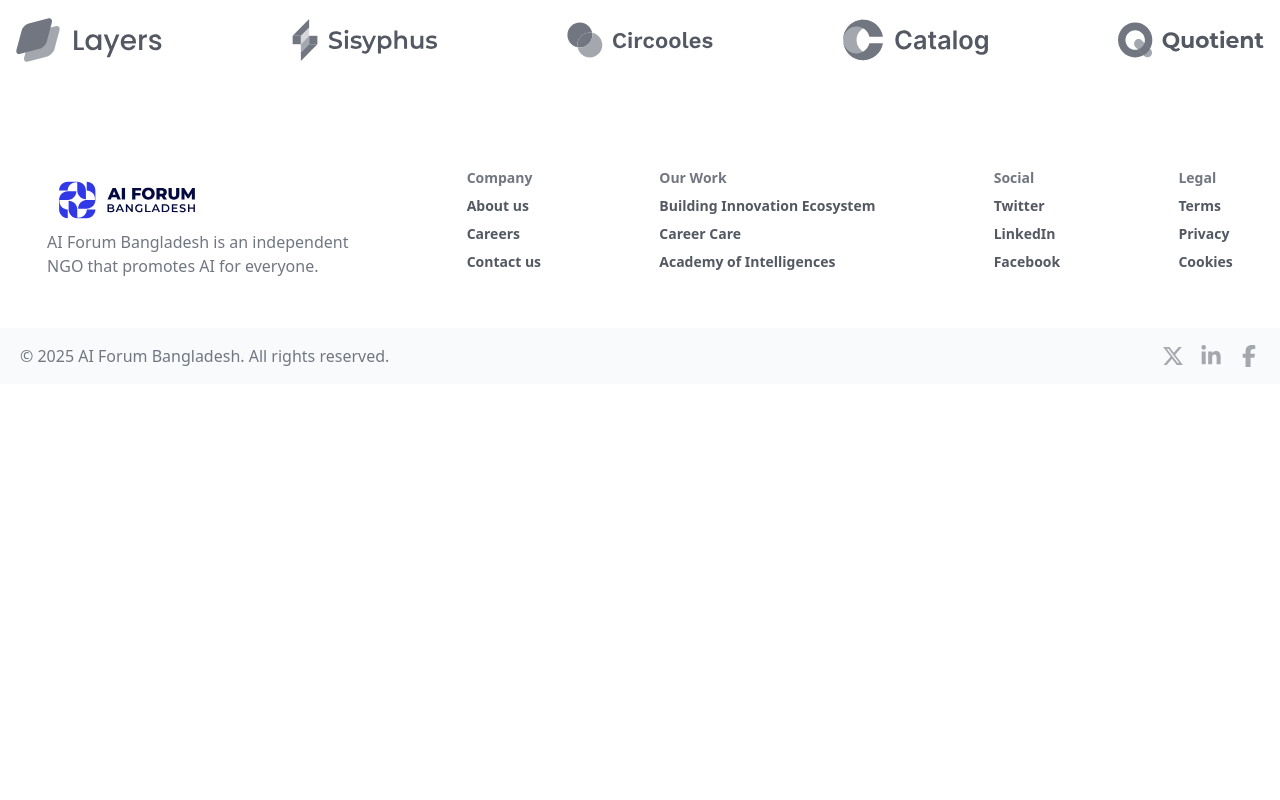
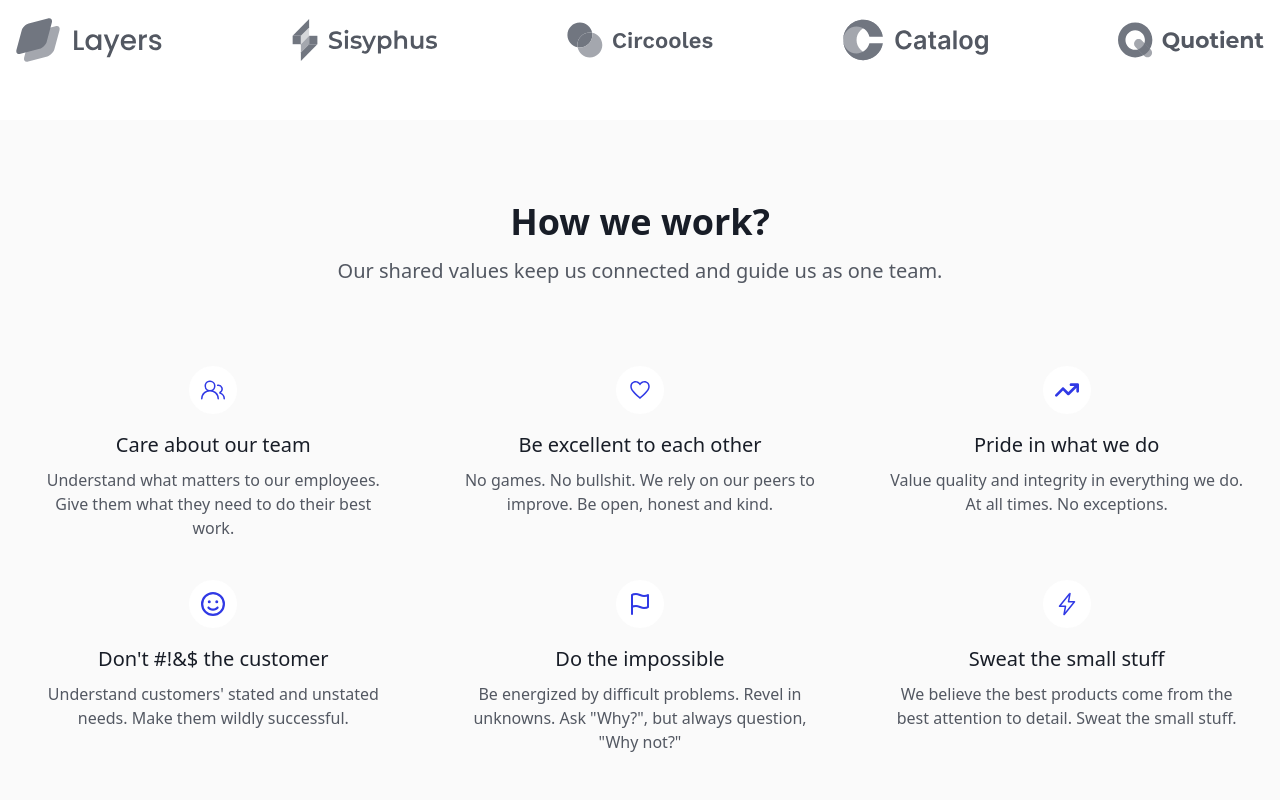
Before and after one commit to FarabiAkash/ai-forum, a Next.js app: page /about-us in a window 1280 px wide. Shown: the part 1320-2120 px from the top of the page. Before the commit the page ends 1704 px from the top, so only its background shows below. Built offline with nearby package versions, Linux system fonts and the light colour scheme.

Commit message:
Implement how we work in about page

```diff
--- a/app/about-us/page.js
+++ b/app/about-us/page.js
@@ -1,3 +1,4 @@
+import HowWeWork from "@/components/AboutUs/HowWeWork"
 import OurJourney from "@/components/AboutUs/OurJourney"
 import OurPartner from "@/components/AboutUs/OurPartner"
 import CommonBanner from "@/components/Shared/CommonBanner"
@@ -13,6 +14,7 @@ const page = () => {
             />
             <OurJourney />
             <OurPartner />
+            <HowWeWork />
         </>
     )
 }
--- /dev/null
+++ b/components/AboutUs/HowWeWork.jsx
@@ -0,0 +1,74 @@
+import { GoPeople } from 'react-icons/go'
+import { IoMdHeartEmpty } from 'react-icons/io'
+import { FaArrowTrendUp, FaRegFaceSmile } from 'react-icons/fa6'
+import { FiFlag } from 'react-icons/fi'
+import { IoFlashOutline } from 'react-icons/io5'
+
+const HowWeWork = () => {
+  const items = [
+    {
+      icon: <GoPeople size={24} className='text-[#3039E5]' />,
+      title: 'Care about our team',
+      desc: 'Understand what matters to our employees. Give them what they need to do their best work.'
+    },
+    {
+      icon: <IoMdHeartEmpty size={24} className='text-[#3039E5]' />,
+      title: 'Be excellent to each other',
+      desc: 'No games. No bullshit. We rely on our peers to improve. Be open, honest and kind.'
+    },
+    {
+      icon: <FaArrowTrendUp size={24} className='text-[#3039E5]' />,
+      title: 'Pride in what we do',
+      desc: 'Value quality and integrity in everything we do. At all times. No exceptions.'
+    },
+    {
+      icon: <FaRegFaceSmile size={24} className='text-[#3039E5]' />,
+      title: "Don't #!&$ the customer",
+      desc: "Understand customers' stated and unstated needs. Make them wildly successful."
+    },
+    {
+      icon: <FiFlag size={24} className='text-[#3039E5]' />,
+      title: 'Do the impossible',
+      desc: 'Be energized by difficult problems. Revel in unknowns. Ask "Why?", but always question, "Why not?"'
+    },
+    {
+      icon: <IoFlashOutline size={24} className='text-[#3039E5]' />,
+      title: 'Sweat the small stuff',
+      desc: 'We believe the best products come from the best attention to detail. Sweat the small stuff.'
+    }
+  ]
+
+  return (
+    <section className='bg-[#FAFAFA] sm:py-20 px-5'>
+      <div className='max-w-7xl mx-auto text-center'>
+        <h2 className='text-2xl md:text-[36px] font-semibold leading-[44px] text-[#181D27] mb-3'>
+          How we work?
+        </h2>
+        <p className='text-[#535862] mb-10 sm:mb-20 text-[20px] leading-[30px]'>
+          Our shared values keep us connected and guide us as one team.
+        </p>
+
+        <div className='grid gap-10 grid-cols-1 sm:grid-cols-2 lg:grid-cols-3'>
+          {items.map((item, idx) => (
+            <div
+              key={idx}
+              className='flex flex-col items-center text-center px-4'
+            >
+              <div className='w-[48px] h-[48px] rounded-full bg-white flex items-center justify-center mb-4'>
+                {item.icon}
+              </div>
+              <h3 className='font-medium text-xl leading-[30px] mb-2 text-[#181D27]'>
+                {item.title}
+              </h3>
+              <p className='text-base text-[#535862] leading-[24px]'>
+                {item.desc}
+              </p>
+            </div>
+          ))}
+        </div>
+      </div>
+    </section>
+  )
+}
+
+export default HowWeWork
```
Also changed, not shown: public/assets/contact-us/banner.jpg (added).
